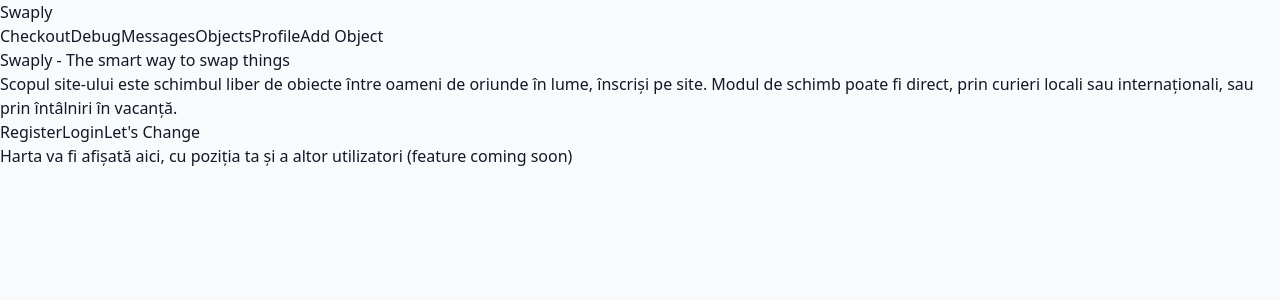
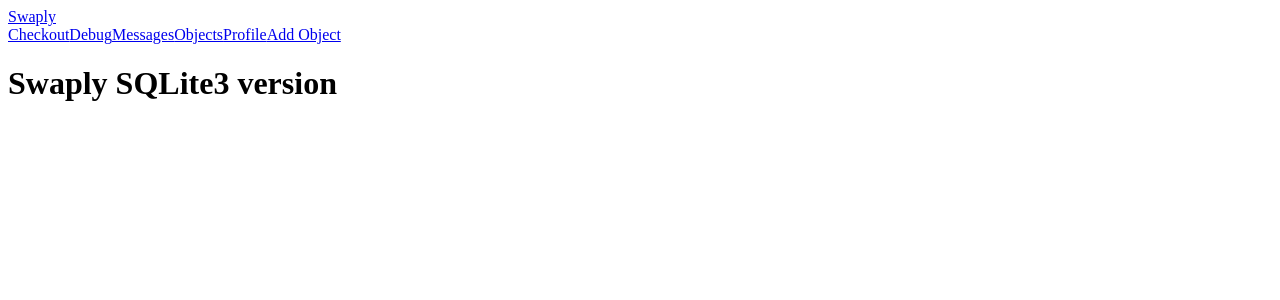
Before and after one commit to Pmelinte/swaply-etapa2-functionalitate, a Next.js app: page / in a window 1280 px wide. Shown: the top 300 px of the page. Built offline with nearby package versions, Linux system fonts and the light colour scheme.

Commit message:
Clean swaply with sqlite3

```diff
--- a/next.config.js
+++ b/next.config.js
@@ -1,5 +1,3 @@
-const { i18n } = require('./next-i18next.config');
-
 module.exports = {
-  i18n
-};
+  reactStrictMode: true
+}
--- a/pages/index.tsx
+++ b/pages/index.tsx
@@ -1,23 +1,3 @@
-
-import Link from 'next/link'
-
 export default function Home() {
-  return (
-    <div className="p-8">
-      <h1 className="text-3xl font-bold mb-4">Swaply - The smart way to swap things</h1>
-      <p className="mb-4">
-        Scopul site-ului este schimbul liber de obiecte între oameni de oriunde în lume,
-        înscriși pe site. Modul de schimb poate fi direct, prin curieri locali sau internaționali,
-        sau prin întâlniri în vacanță.
-      </p>
-      <div className="space-x-4 mb-8">
-        <Link href="/register" className="bg-blue-600 text-white px-4 py-2 rounded">Register</Link>
-        <Link href="/login" className="bg-green-600 text-white px-4 py-2 rounded">Login</Link>
-        <Link href="/add-object" className="bg-purple-600 text-white px-4 py-2 rounded">Let's Change</Link>
-      </div>
-      <div className="border p-4 text-center">
-        <p>Harta va fi afișată aici, cu poziția ta și a altor utilizatori (feature coming soon)</p>
-      </div>
-    </div>
-  )
+  return <h1>Swaply SQLite3 version</h1>
 }
```
Also changed, not shown: package.json (+5 -18 lines), vercel.json.
